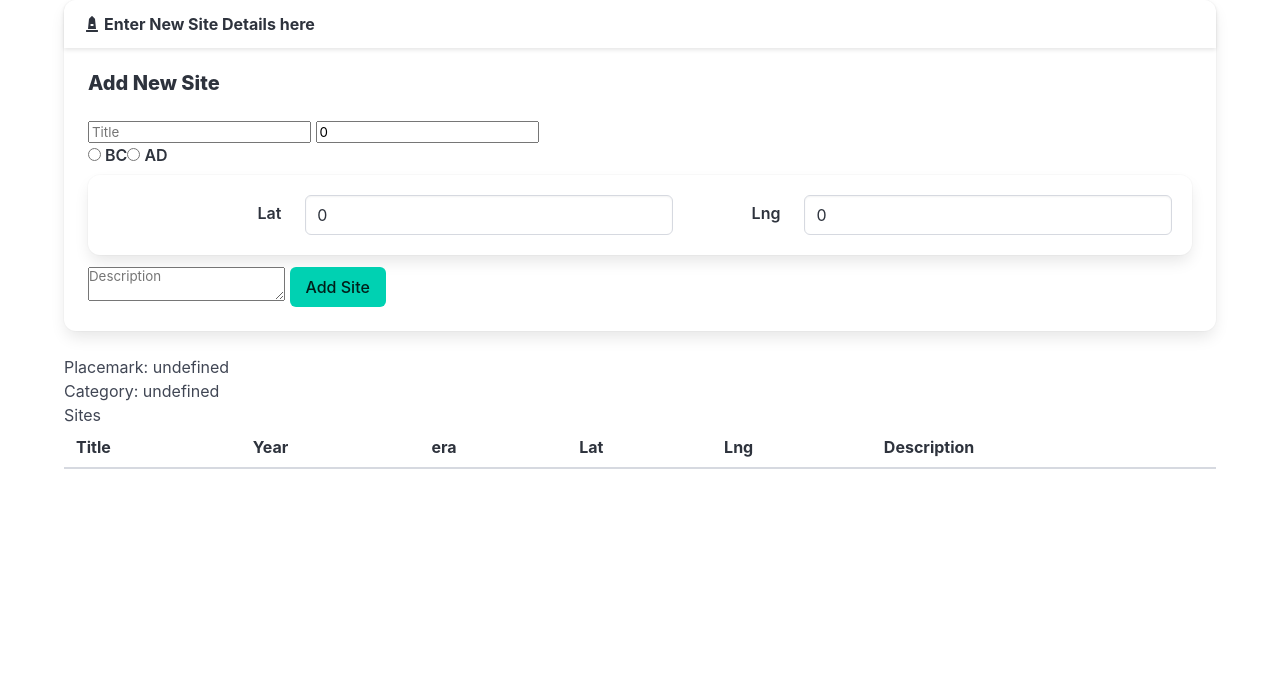
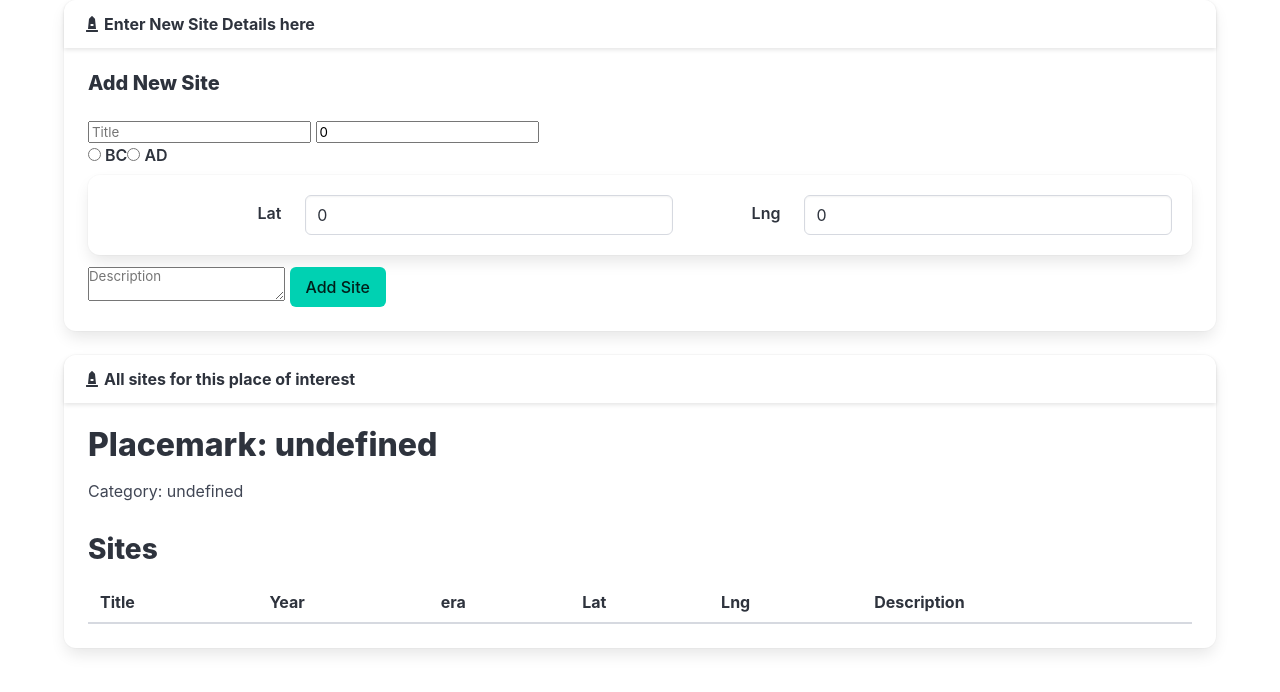
Before and after one commit to CormacC30/placemark-svelte, a SvelteKit app: page /placemark/1 in a window 1280 px wide. Shown: the top 692 px of the page. Built offline with nearby package versions, Linux system fonts and the light colour scheme.

Commit message:
moved Placemark sites to a new component

```diff
--- /dev/null
+++ b/src/lib/ui/PlacemarkSiteList.svelte
@@ -0,0 +1,50 @@
+<script lang="ts">
+    import { onMount } from 'svelte';
+    import { page } from '$app/stores';
+    import { placemarkService } from '$lib/services/placemark-service';
+    import { get } from 'svelte/store';
+    import type { Placemark, Site } from '$lib/types/placemark-types';
+    import { currentSession, siteList } from '$lib/stores';
+
+    let placemark: Placemark | null = null;
+    let sites: Site[] = [];
+
+    onMount(async () => {
+      const session = get(currentSession);
+      const { id } = get(page).params;
+      if (session && id) {
+        placemark = await placemarkService.getPlacemarkById(session, { _id: id, name: '', category: '' });
+        sites = await placemarkService.getPlacemarkSites(session, { _id: id, name: '', category: '' });
+        siteList.set(sites);
+    }
+    });
+
+
+  </script>
+
+<h1>Placemark: {placemark?.name}</h1>
+<p>Category: {placemark?.category}</p>
+
+<h2>Sites</h2>
+<table class="table is-fullwidth">
+  <thead>
+    <th>Title</th>
+    <th>Year</th>
+    <th>era</th>
+    <th>Lat</th>
+    <th>Lng</th>
+    <th>Description</th>
+  </thead>
+  <tbody>
+    {#each $siteList as site}
+      <tr>
+        <td>{site.title}</td>
+        <td>{site.year}</td>
+        <td>{site.era}</td>
+        <td>{site.latitude}</td>
+        <td>{site.longitude}</td>
+        <td>{site.description}</td>
+      </tr>
+    {/each}
+  </tbody>
+</table>
--- a/src/routes/placemark/[id]/+page.svelte
+++ b/src/routes/placemark/[id]/+page.svelte
@@ -1,25 +1,8 @@
 <script lang="ts">
-    import { onMount } from 'svelte';
-    import { page } from '$app/stores';
-    import { placemarkService } from '$lib/services/placemark-service';
-    import { get } from 'svelte/store';
-    import type { Placemark, Site } from '$lib/types/placemark-types';
-    import { currentSession, siteList } from '$lib/stores';
+
     import Card from '$lib/ui/Card.svelte';
     import SiteForm from './SiteForm.svelte';
-
-    let placemark: Placemark | null = null;
-    let sites: Site[] = [];
-
-    onMount(async () => {
-      const session = get(currentSession);
-      const { id } = get(page).params;
-      if (session && id) {
-        placemark = await placemarkService.getPlacemarkById(session, { _id: id, name: '', category: '' });
-        sites = await placemarkService.getPlacemarkSites(session, { _id: id, name: '', category: '' });
-        siteList.set(sites);
-    }
-    });
+    import PlacemarkSiteList from '$lib/ui/PlacemarkSiteList.svelte';
 
 
   </script>
@@ -28,30 +11,6 @@
 <Card title="Enter New Site Details here">
     <SiteForm />
 </Card>
-
-  <h1>Placemark: {placemark?.name}</h1>
-  <p>Category: {placemark?.category}</p>
-
-  <h2>Sites</h2>
-  <table class="table is-fullwidth">
-    <thead>
-      <th>Title</th>
-      <th>Year</th>
-      <th>era</th>
-      <th>Lat</th>
-      <th>Lng</th>
-      <th>Description</th>
-    </thead>
-    <tbody>
-      {#each $siteList as site}
-        <tr>
-          <td>{site.title}</td>
-          <td>{site.year}</td>
-          <td>{site.era}</td>
-          <td>{site.latitude}</td>
-          <td>{site.longitude}</td>
-          <td>{site.description}</td>
-        </tr>
-      {/each}
-    </tbody>
-  </table>
+<Card title="All sites for this place of interest">
+    <PlacemarkSiteList />
+</Card>
```
Also changed, not shown: src/lib/ui/SiteList.svelte (deleted, +0 -24 lines).
